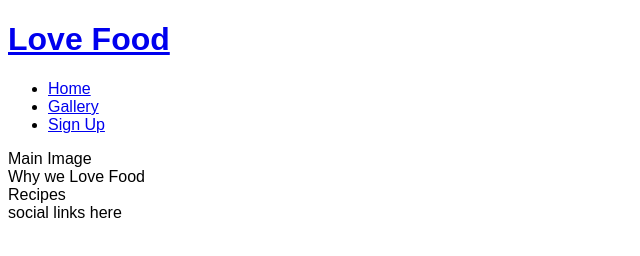
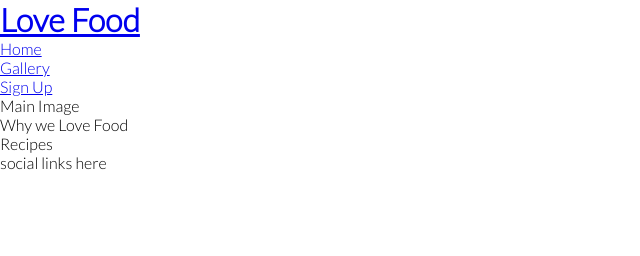
Before and after one commit to dutchmims/Love-Food, a plain HTML site: page index.html in a window 1280 px wide. Shown: the whole page, without its empty margins (0-640 px from the left). Drawn offline with Linux system fonts and the light colour scheme.

Commit message:
add google font and remove default margins, padding and borders

```diff
--- a/assets/css/style.css
+++ b/assets/css/style.css
@@ -1,3 +1,10 @@
+@import url('https://fonts.googleapis.com/css2?family=Lato:wght@300&family=Oswald&display=swap');
+* {
+    margin: 0;
+    padding: 0;
+    bottom: none;
+}
 body {
-    font-family: Arial;
+    font-family: Lato, sans-serif;
+    font-weight: 300;
 }
```
